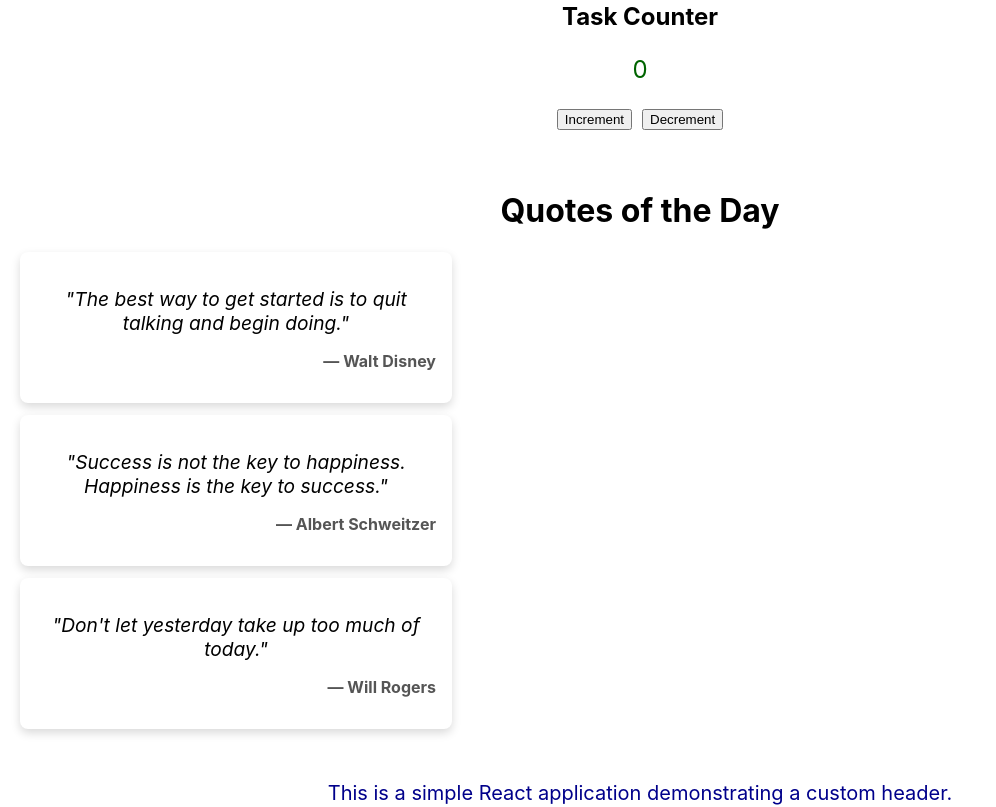
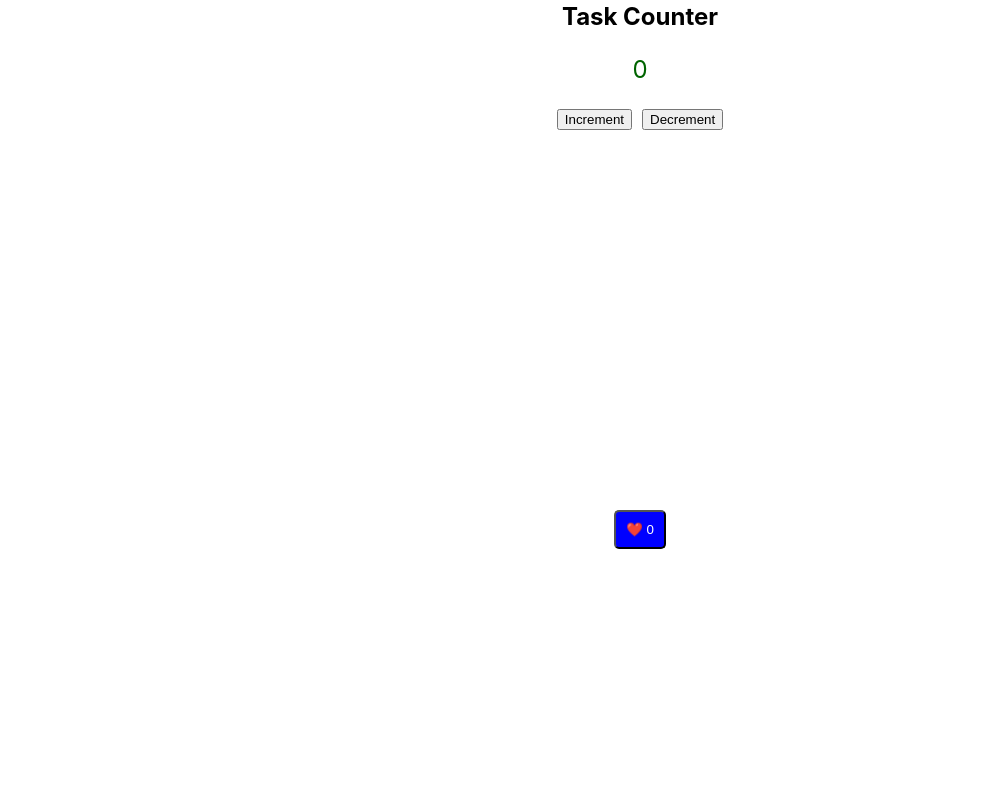
Before and after one commit to Ahmed-Estiak/react-js-journey, a React (Create React App) app in the folder hello-react/: page / in a window 1280 px wide. Shown: the part 940-1747 px from the top of the page, without its empty margins (0-996 px from the left). Built offline with nearby package versions, Linux system fonts and the light colour scheme.

Commit message:
instagram love button

```diff
--- a/hello-react/src/App.js
+++ b/hello-react/src/App.js
@@ -2,6 +2,7 @@
 import Header from './header';
 import TaskCounter from './all_components/taskcounter';
 import Quote from './all_components/quote';
+import LikeButtonCounter from './all_components/like_button_counter';
 
 function App() {
   return (
@@ -11,6 +12,7 @@
       <div style={{ padding: "20px" }}>
         <h1>Tasks</h1>
         <TaskCounter />
+        <LikeButtonCounter />
       </div>
 
       <div style={{ padding: "20px" }}>
--- /dev/null
+++ b/hello-react/src/all_components/like_button_counter.js
@@ -0,0 +1,21 @@
+import React, { useState } from 'react';
+
+function LikeButtonCounter() {
+  const [count, setCount] = useState(0);
+  const [isLiked, setIsLiked] = useState(false);
+  const handleLike=()=>{
+    setCount(count+1);
+    setIsLiked(true);
+  };
+
+  return (
+    <div style={{display:'flex',flexDirection:'column',alignItems:'center',justifyContent:'center',height:'100vh'}}>
+      <button onClick={handleLike} style={{backgroundColor:'blue',color:'white',padding:'10px',borderRadius:'5px',cursor:'pointer'}}>
+      ❤️ {count}
+      </button>
+      {isLiked && <p style={{marginTop:'10px'}}>Liked</p>}
+    </div>
+  )
+};
+
+export default LikeButtonCounter;
```
